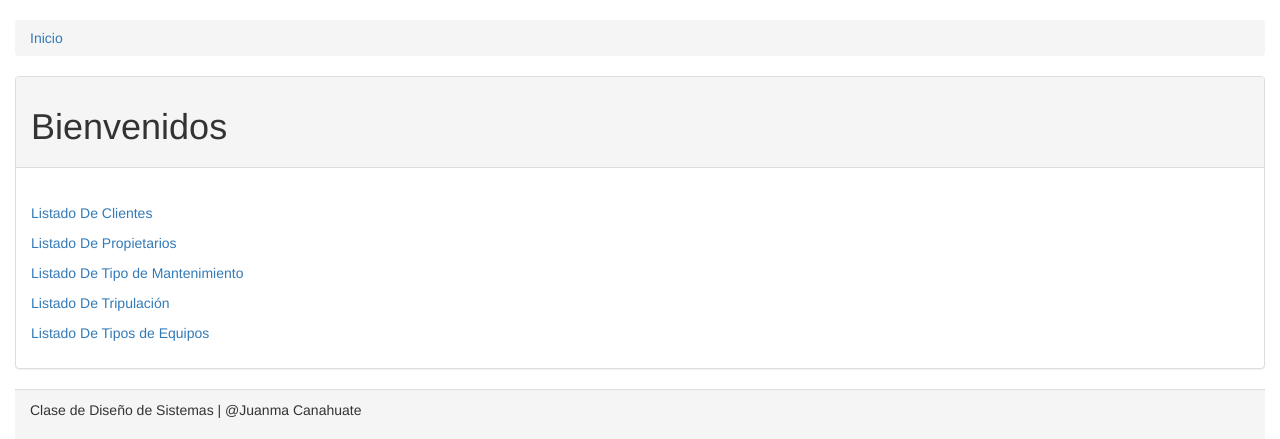
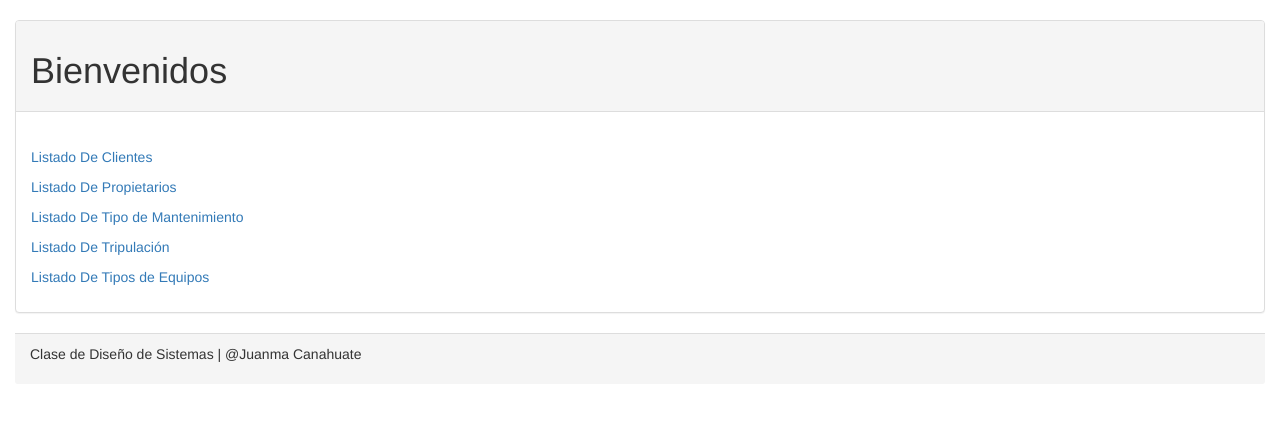
Before and after one commit to CDestructor12/Tienda-Bote, a PHP site: page / in a window 1280 px wide. Shown: the part 52-491 px from the top of the page. Run offline with PHP 8.4, Linux system fonts and the light colour scheme; some libraries are stand-ins or nearby versions.

Commit message:
deleted unusful stuff

```diff
--- a/index.php
+++ b/index.php
@@ -1,10 +1,6 @@
 <?php
     include('php/pcabeza.php');
 ?>
-<!-- Opciones de Navegación -->
-<ol class="breadcrumb">
-    <li><a href="#">Inicio</a></li>
-</ol>
 
 <!-- Inicio de Panel de Detalles -->
 <div class="panel panel-default" style="margin-top: 10 px">
```
